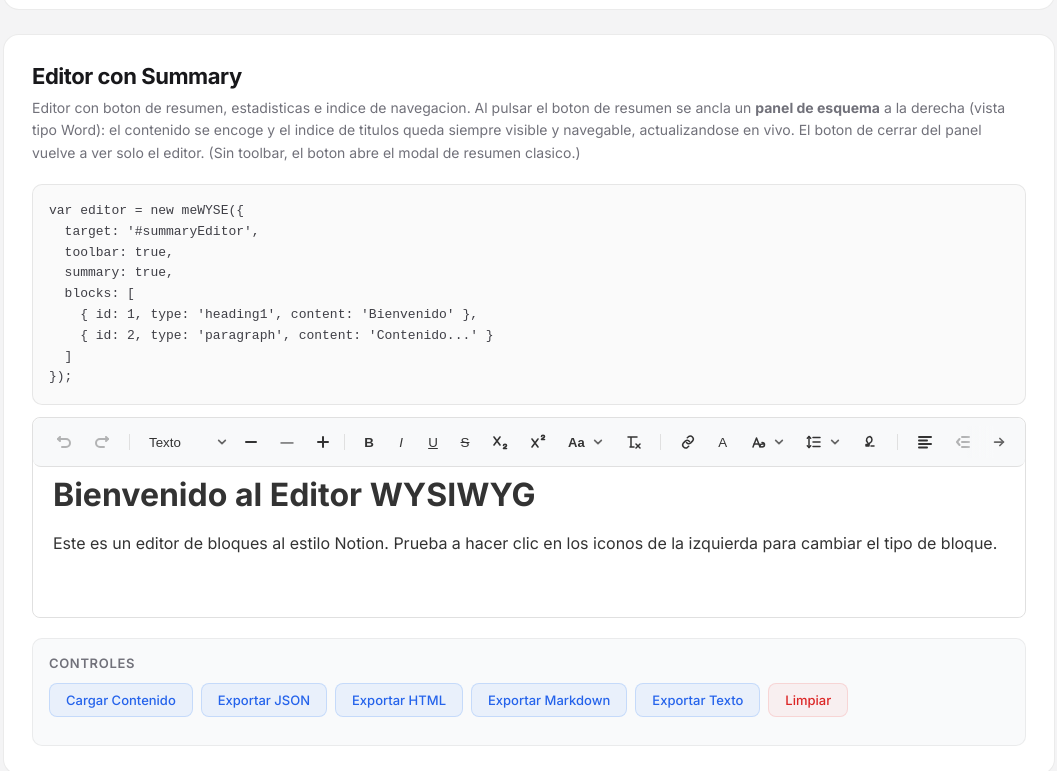
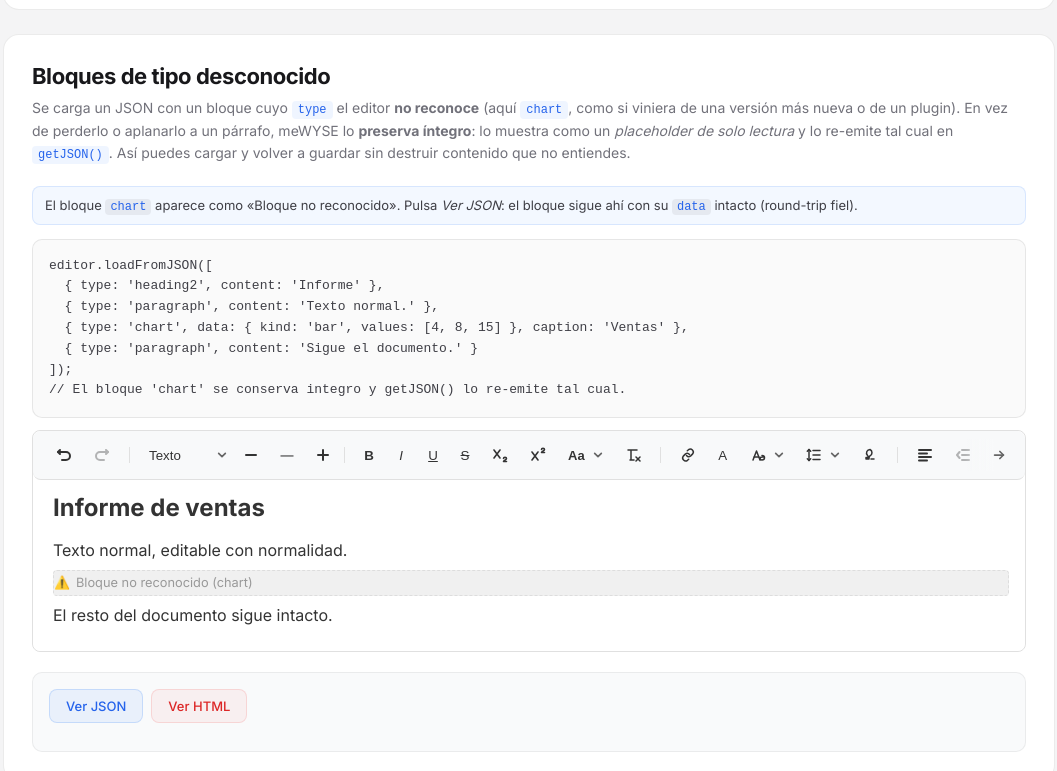
Before and after one commit to marcosesperon/meWYSE, a website: page index.html in a window 1280 px wide. Shown: the part 5118-5889 px from the top of the page, without its empty margins (111-1168 px from the left). Drawn offline with nearby package versions, Linux system fonts and the light colour scheme.

Commit message:
docs(demo): anadir demo de bloques de tipo desconocido en index.html
Nueva seccion que carga un JSON con un bloque 'chart' no reconocido: se preserva integro (placeholder de solo lectura + getJSON lo re-emite con su data/caption). Botones Ver JSON / Ver HTML. var unknownEditor + initUnknownEditor() registrado en window.onload.

Verificado en navegador: bloques [heading2, paragraph, chart, paragraph]; placeholder 'Bloque no reconocido (chart)'; getJSON re-emite el chart con data intacta; getHTML emite el comentario; sin errores de consola.

```diff
--- a/index.html
+++ b/index.html
@@ -635,6 +635,32 @@ editor.focus(blockId); // bloque especifico
           <button class="btn btn-secondary" onclick="refreshDirtyStatus()">Consultar isDirty()</button>
         </div>
         <div id="dirtyBlurLog" class="output" style="margin-top:10px;">Interact&uacute;a con el editor para ver el estado&hellip;</div>
+      </div>
+    </div>
+
+    <!-- Demo: Bloques de tipo desconocido (robustez de datos) -->
+    <div class="demo-section">
+      <h2>Bloques de tipo desconocido</h2>
+      <p>Se carga un JSON con un bloque cuyo <code>type</code> el editor <strong>no reconoce</strong> (aqu&iacute; <code>chart</code>, como si viniera de una versi&oacute;n m&aacute;s nueva o de un plugin). En vez de perderlo o aplanarlo a un p&aacute;rrafo, meWYSE lo <strong>preserva &iacute;ntegro</strong>: lo muestra como un <em>placeholder de solo lectura</em> y lo re-emite tal cual en <code>getJSON()</code>. As&iacute; puedes cargar y volver a guardar sin destruir contenido que no entiendes.</p>
+      <div class="config-hint">
+        El bloque <code>chart</code> aparece como &laquo;Bloque no reconocido&raquo;. Pulsa <em>Ver JSON</em>: el bloque sigue ah&iacute; con su <code>data</code> intacto (round-trip fiel).
+      </div>
+      <pre class="docs-code"><code>editor.loadFromJSON([
+  { type: 'heading2', content: 'Informe' },
+  { type: 'paragraph', content: 'Texto normal.' },
+  { type: 'chart', data: { kind: 'bar', values: [4, 8, 15] }, caption: 'Ventas' },
+  { type: 'paragraph', content: 'Sigue el documento.' }
+]);
+// El bloque 'chart' se conserva integro y getJSON() lo re-emite tal cual.</code></pre>
+      <div id="unknownEditor"></div>
+      <div class="controls">
+        <div class="button-group">
+          <button class="btn" onclick="showOutput('unknownOutput','unknownOutputContent', unknownEditor.getJSON())">Ver JSON</button>
+          <button class="btn btn-secondary" onclick="showOutput('unknownOutput','unknownOutputContent', unknownEditor.getHTML())">Ver HTML</button>
+        </div>
+        <div id="unknownOutput" class="output" style="display:none;">
+          <pre id="unknownOutputContent"></pre>
+        </div>
       </div>
     </div>
 
@@ -1177,6 +1203,7 @@ new meWYSE({ target: '#vhHeightEditor', minHeight: '10em', maxHeight: '35vh' });
     var noToolbarEditor;
     var pageBreakEditor;
     var dirtyEditor;
+    var unknownEditor;
     var summaryEditor;
     var mentionsEditor;
     var tagsEditor;
@@ -1316,6 +1343,18 @@ new meWYSE({ target: '#vhHeightEditor', minHeight: '10em', maxHeight: '35vh' });
       updateDirtyStatus(v_dirty);
       var log = document.getElementById('dirtyBlurLog');
       if (log) log.textContent = 'editor.isDirty() = ' + v_dirty;
+    }
+
+    // Demo de bloques de tipo desconocido: se preservan integros (no se pierden).
+    function initUnknownEditor() {
+      unknownEditor = new meWYSE({ target: '#unknownEditor', toolbar: true });
+      // Cargar un JSON con un bloque 'chart' que el editor NO reconoce.
+      unknownEditor.loadFromJSON([
+        { type: 'heading2', content: 'Informe de ventas' },
+        { type: 'paragraph', content: 'Texto normal, editable con normalidad.' },
+        { type: 'chart', data: { kind: 'bar', values: [4, 8, 15, 16] }, caption: 'Ventas Q1' },
+        { type: 'paragraph', content: 'El resto del documento sigue intacto.' }
+      ]);
     }
 
     // Inicializar editor con summary
@@ -2201,6 +2240,7 @@ new meWYSE({ target: '#vhHeightEditor', minHeight: '10em', maxHeight: '35vh' });
       initNoToolbarEditor();
       initPageBreakEditor();
       initDirtyEditor();
+      initUnknownEditor();
       initSummaryEditor();
       initMentionsEditor();
       initReadOnlyEditor();
```
